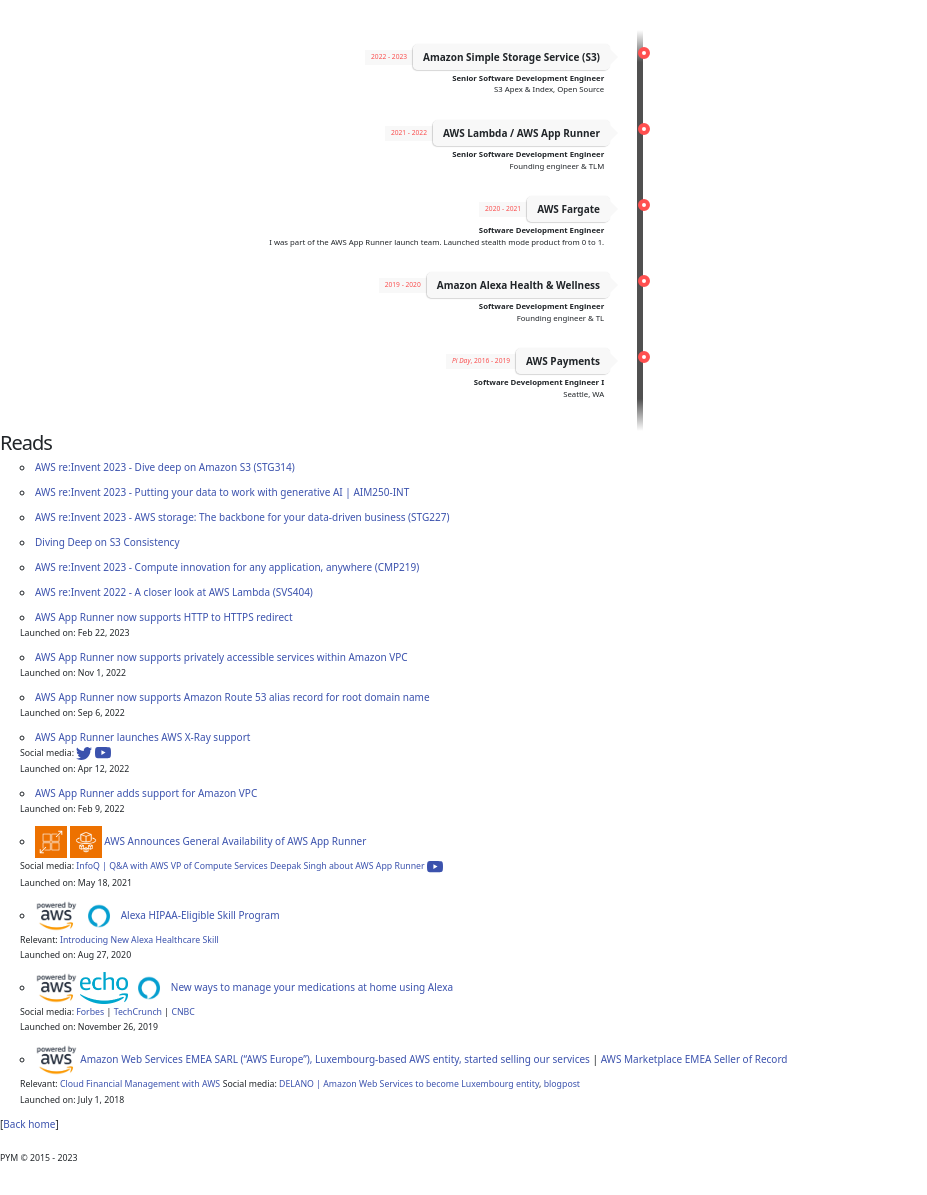
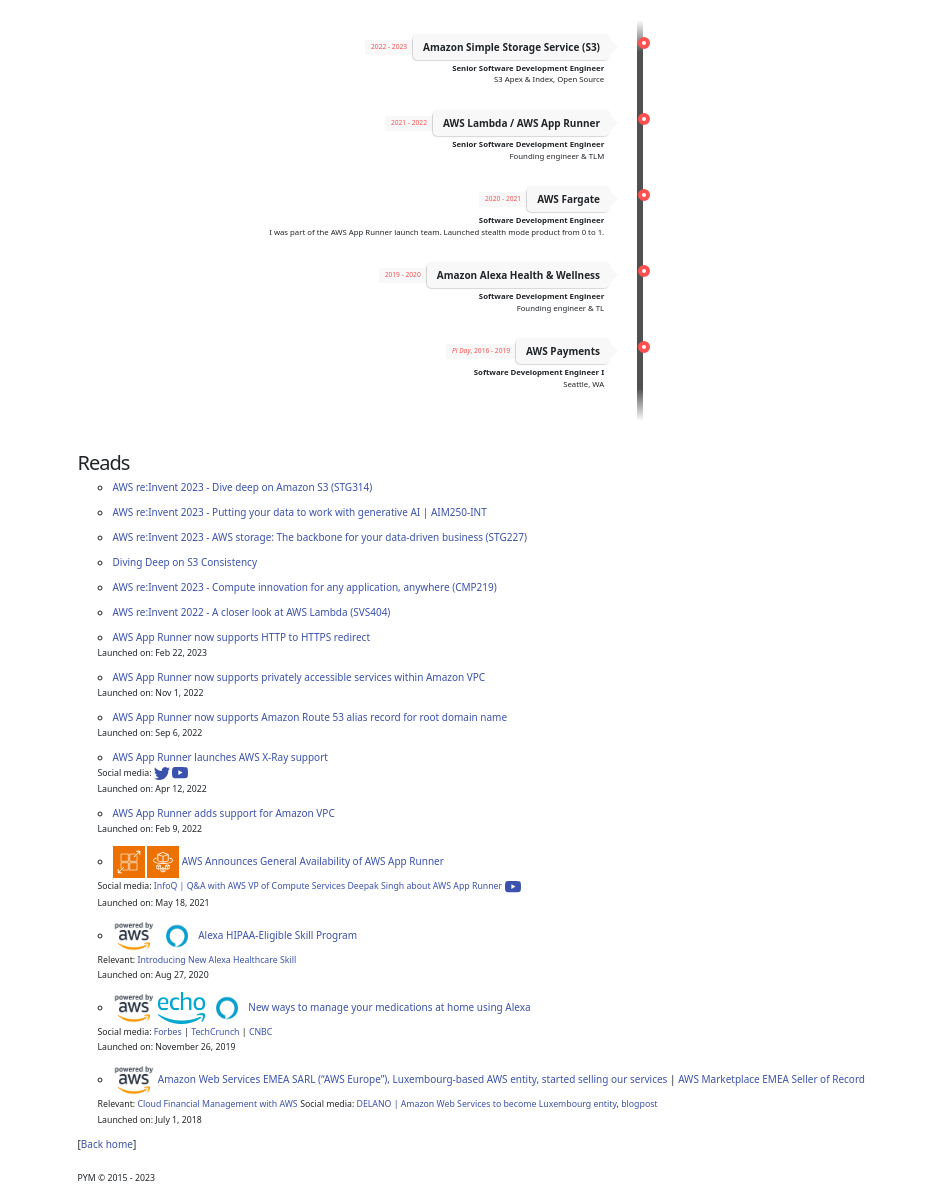
Before and after one commit to gfw001/gfw001.github.io, a Jekyll site: the page projects.html, which Jekyll copies as it is, in a window 1280 px wide. Shown: the whole page, without its empty margins (0-927 px from the left). Built offline with Jekyll 4.4.1, drawn with Linux system fonts in a browser that asks for light colours.

Commit message:
Update projects.html

```diff
--- a/projects.html
+++ b/projects.html
@@ -35,7 +35,7 @@
 
 
 <body>
-<div class="container-sm container-all">
+<div>
 
   <!-- The Timeline -->
   <ul class="timeline">
@@ -145,7 +145,7 @@
   }
 </style>
 
-<div>
+<div class="container-sm container-all">
 
 <!--
 <p>
```
